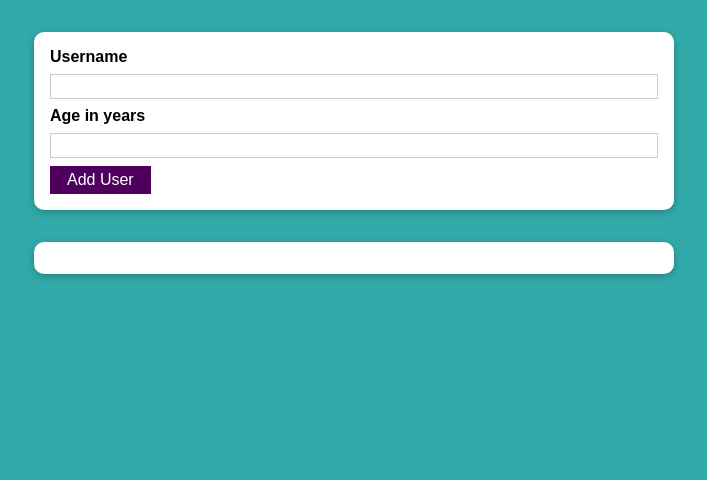
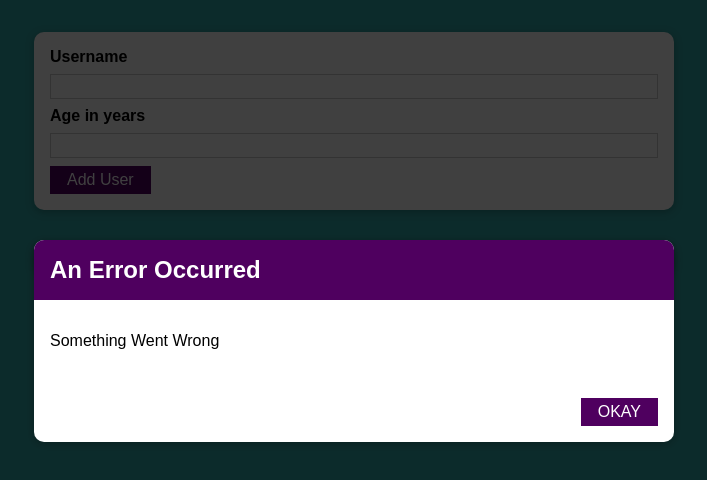
Before and after one commit to JaimeOrlandoLpz/User-List-App, a React (Create React App) app: page / in a window 1280 px wide. Shown: the top 480 px of the page, without its empty margins (286-993 px from the left). Built offline with nearby package versions, Linux system fonts and the light colour scheme.

Commit message:
Error Modal Part 1 (No Interaction)

```diff
--- /dev/null
+++ b/src/components/UI/ErrorModal.js
@@ -0,0 +1,34 @@
+import React from 'react';
+import Button from './Button';
+import Card from './Card';
+import styles from './ErrorModal.module.css'
+
+// Error Message when the User makes an error
+
+const ErrorModal = props => {
+    return(
+        <div>
+            <div className = {styles.backdrop}>
+
+            </div>
+
+            <Card className= {styles.modal}>
+                <header className = {styles.header}>
+                    <h2>{props.title}</h2>
+                </header>
+
+                <div className = {styles.content}>
+                    <p>
+                        {props.message}
+                    </p>
+                </div>
+
+                <footer className = {styles.actions}>
+                    <Button>OKAY</Button>
+                </footer>
+            </Card>
+        </div>
+    );
+}
+
+export default ErrorModal;
--- /dev/null
+++ b/src/components/UI/ErrorModal.module.css
@@ -0,0 +1,45 @@
+.backdrop {
+    position: fixed;
+    top: 0;
+    left: 0;
+    width: 100%;
+    height: 100vh;
+    z-index: 10;
+    background: rgba(0, 0, 0, 0.75);
+  }
+
+  .modal {
+    position: fixed;
+    top: 30vh;
+    left: 10%;
+    width: 80%;
+    z-index: 100;
+    overflow: hidden;
+  }
+
+  .header {
+    background: #4f005f;
+    padding: 1rem;
+  }
+
+  .header h2 {
+    margin: 0;
+    color: white;
+  }
+
+  .content {
+    padding: 1rem;
+  }
+
+  .actions {
+    padding: 1rem;
+    display: flex;
+    justify-content: flex-end;
+  }
+
+  @media (min-width: 768px) {
+    .modal {
+      left: calc(50% - 20rem);
+      width: 40rem;
+    }
+  }
--- a/src/components/Users/AddUser.js
+++ b/src/components/Users/AddUser.js
@@ -1,6 +1,7 @@
 import React, {useState} from 'react';
 import Button from '../UI/Button';
 import Card from '../UI/Card';
+import ErrorModal from '../UI/ErrorModal';
 import styles from './AddUser.module.css'
 
 const AddUser = (props) => {
@@ -35,6 +36,8 @@
     }
 
     return(
+    <div>
+        <ErrorModal title = {"An Error Occurred"} message = {"Something Went Wrong"}></ErrorModal>
         <Card className = {styles.input}>
             <form onSubmit={addUserEventHandler}>
                 <label htmlFor="username">Username</label>
@@ -46,6 +49,7 @@
                 </Button>
             </form>
         </Card>
+    </div>
     );
 }
 
```
Lines whose indentation alone changed are shown as unchanged.
